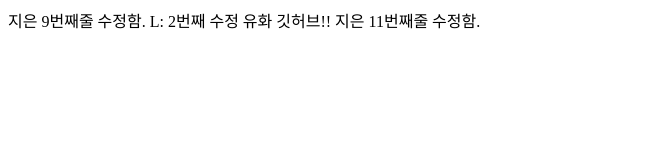
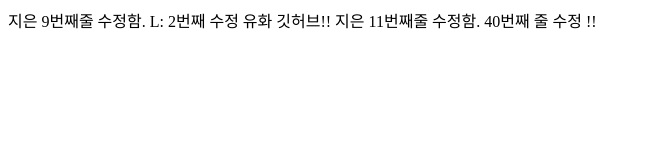
Before and after one commit to kimyouhwa/git_study, a plain HTML site: page right3.html in a window 1280 px wide. Shown: the whole page, without its empty margins (0-649 px from the left). Drawn offline with Linux system fonts and the light colour scheme.

Commit message:
40번째 수정

```diff
--- a/right3.html
+++ b/right3.html
@@ -16,5 +16,29 @@
 
     지은 11번째줄 수정함.
 
+
+
+
+
+
+
+
+
+
+
+
+
+
+
+
+
+
+
+
+
+
+40번째 줄 수정 !!
+
+
 </body>
 </html>
```
